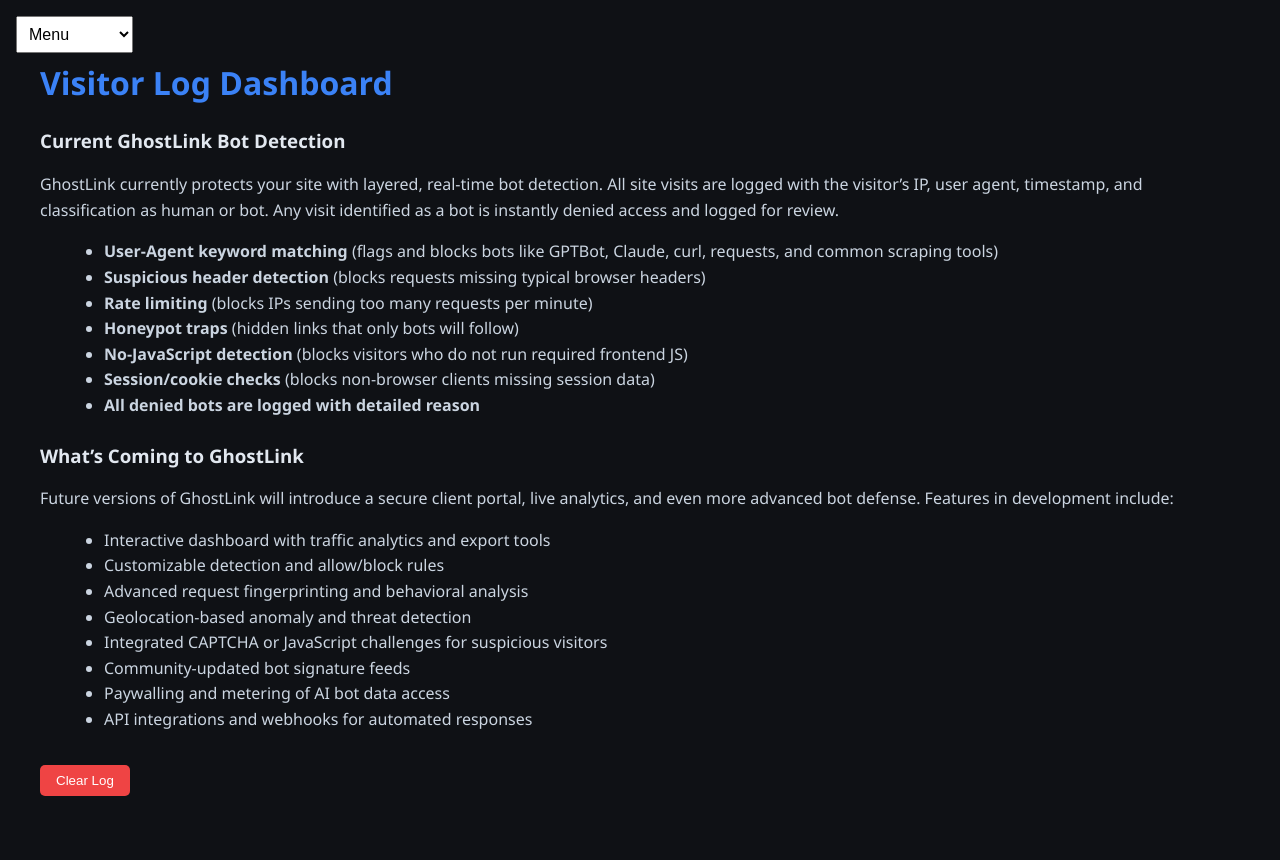
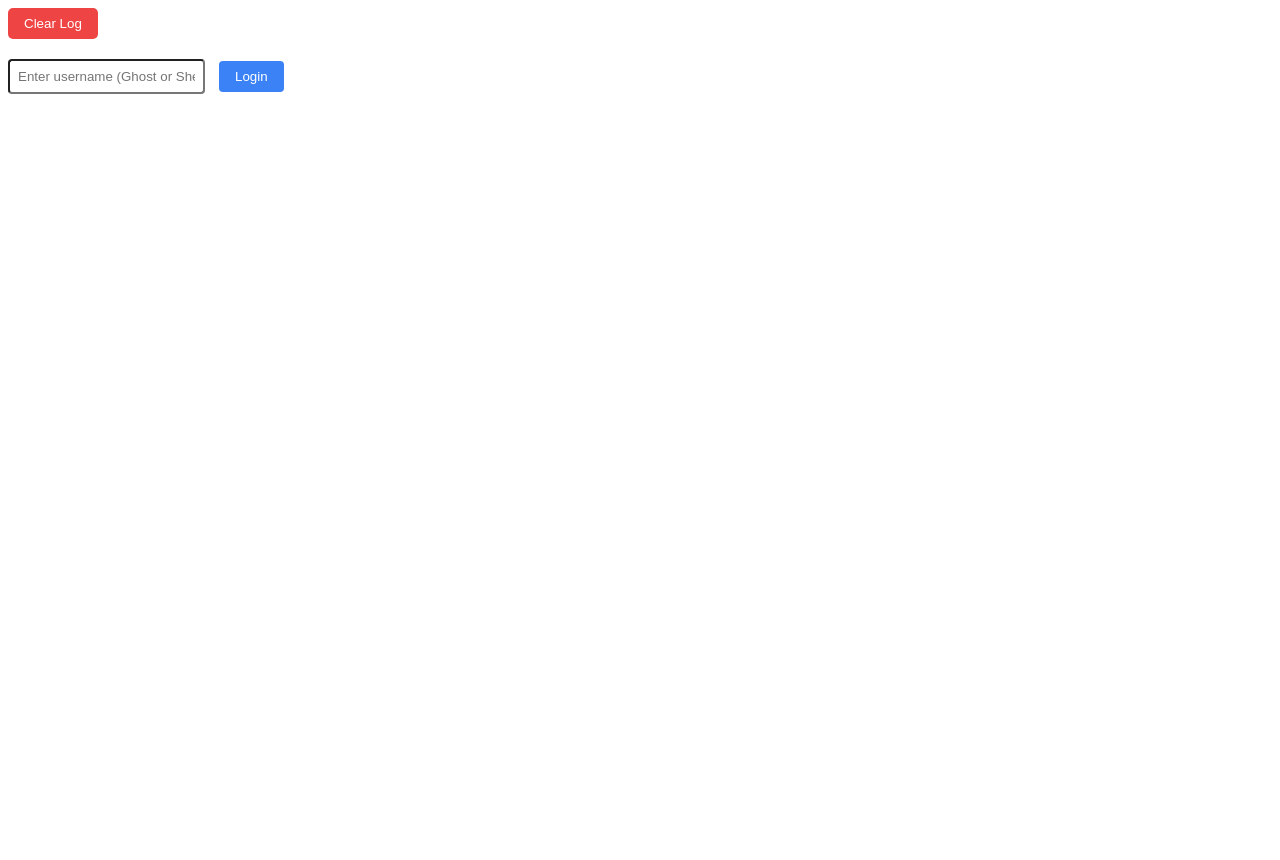
Before and after one commit to Holden2028/ghostlink, a Python web app: template templates/dashboard.html in a window 1280 px wide. After the commit the page ends 94 px from the top, so only its background shows below. Run offline with Jinja, Linux system fonts and the light colour scheme; the template is opened without the code that fills it, so the values that code supplies are empty.

Commit message:
simple login func

```diff
--- a/templates/dashboard.html
+++ b/templates/dashboard.html
@@ -1,99 +1,15 @@
-<!DOCTYPE html>
-<html lang="en">
-<head>
-    <meta charset="UTF-8">
-    <title>GhostLink Dashboard</title>
-    <style>
-        body {
-            background-color: #0f1115;
-            color: #f1f5f9;
-            font-family: 'Segoe UI', sans-serif;
-            padding: 2rem;
-        }
-
-        h1 {
-            color: #3b82f6;
-        }
-
-        h3 {
-            color: #e2e8f0;
-            margin-top: 1.5rem;
-        }
-
-        p, li {
-            color: #cbd5e1;
-            line-height: 1.6;
-        }
-
-        ul {
-            margin-left: 1.5rem;
-        }
-
-        table {
-            width: 100%;
-            border-collapse: collapse;
-            margin-top: 1.5rem;
-        }
-
-        th, td {
-            padding: 0.75rem;
-            border: 1px solid #334155;
-            text-align: left;
-        }
-
-        .human { background-color: #1a2e1f; }
-        .bot { background-color: #3f1e1e; }
-        .denied { background-color: #5a1e1e; }
-    </style>
-</head>
-<body>
-<nav style="position: absolute; top: 1rem; left: 1rem;">
-    <select onchange="location = this.value;" style="padding: 0.5rem; font-size: 1rem;">
-        <option selected disabled>Menu</option>
-        <option value="/">Home</option>
-        <option value="/dashboard">Dashboard</option>
-    </select>
-</nav>
-
-<h1>Visitor Log Dashboard</h1>
-
-<div style="margin-top: 1rem; margin-bottom: 2rem;">
-    <h3>Current GhostLink Bot Detection</h3>
-<p>
-GhostLink currently protects your site with layered, real-time bot detection. All site visits are logged with the visitor’s IP, user agent, timestamp, and classification as human or bot. Any visit identified as a bot is instantly denied access and logged for review.
-</p>
-<ul>
-    <li><strong>User-Agent keyword matching</strong> (flags and blocks bots like GPTBot, Claude, curl, requests, and common scraping tools)</li>
-    <li><strong>Suspicious header detection</strong> (blocks requests missing typical browser headers)</li>
-    <li><strong>Rate limiting</strong> (blocks IPs sending too many requests per minute)</li>
-    <li><strong>Honeypot traps</strong> (hidden links that only bots will follow)</li>
-    <li><strong>No-JavaScript detection</strong> (blocks visitors who do not run required frontend JS)</li>
-    <li><strong>Session/cookie checks</strong> (blocks non-browser clients missing session data)</li>
-    <li><strong>All denied bots are logged with detailed reason</strong></li>
-</ul>
-
-<h3>What’s Coming to GhostLink</h3>
-<p>
-Future versions of GhostLink will introduce a secure client portal, live analytics, and even more advanced bot defense. Features in development include:
-</p>
-<ul>
-    <li>Interactive dashboard with traffic analytics and export tools</li>
-    <li>Customizable detection and allow/block rules</li>
-    <li>Advanced request fingerprinting and behavioral analysis</li>
-    <li>Geolocation-based anomaly and threat detection</li>
-    <li>Integrated CAPTCHA or JavaScript challenges for suspicious visitors</li>
-    <li>Community-updated bot signature feeds</li>
-    <li>Paywalling and metering of AI bot data access</li>
-    <li>API integrations and webhooks for automated responses</li>
-</ul>
-</div>
-
 <button id="clear-log-button" style="padding: 0.5rem 1rem; background-color: #ef4444; color: white; border: none; border-radius: 5px; cursor: pointer;">
     Clear Log
 </button>
 <p id="clear-status" style="margin-top:10px; color:#94a3b8;"></p>
 
-<table>
+<!-- Username Filter -->
+<div style="margin-top:20px;">
+    <input type="text" id="username-input" placeholder="Enter username (Ghost or Sherm)" style="padding:0.5rem; border-radius:4px;">
+    <button id="login-btn" style="padding:0.5rem 1rem; border-radius:4px; background:#3b82f6; color:white; border:none; margin-left:10px;">Login</button>
+</div>
+
+<table id="log-table">
     <thead>
         <tr>
             {% for col in columns %}
@@ -101,7 +17,7 @@
             {% endfor %}
         </tr>
     </thead>
-    <tbody>
+    <tbody id="log-table-body">
         {% for row in rows %}
             <tr class="{{ row[3]|lower }}">
                 {% for cell in row %}
@@ -127,7 +43,31 @@
             document.getElementById('clear-status').textContent = 'Error while clearing log.';
         });
 });
+
+// Filter logs based on username
+document.getElementById('login-btn').onclick = function () {
+    let username = document.getElementById('username-input').value.trim();
+    let rows = Array.from(document.querySelectorAll('#log-table tbody tr'));
+    rows.forEach(tr => {
+        let details = tr.children[4].textContent || '';
+        if (username === "Ghost") {
+            // Show only logs from original ghostlink site
+            if (details === "" || details.includes("Pageview (JS not yet checked)")) {
+                tr.style.display = "";
+            } else {
+                tr.style.display = "none";
+            }
+        } else if (username === "Sherm") {
+            // Show only logs from the test site
+            if (details.includes("Remote JS log") || details.includes("Logged from external JS client")) {
+                tr.style.display = "";
+            } else {
+                tr.style.display = "none";
+            }
+        } else {
+            // Show nothing for other usernames
+            tr.style.display = "none";
+        }
+    });
+};
 </script>
-
-</body>
-</html>
```
